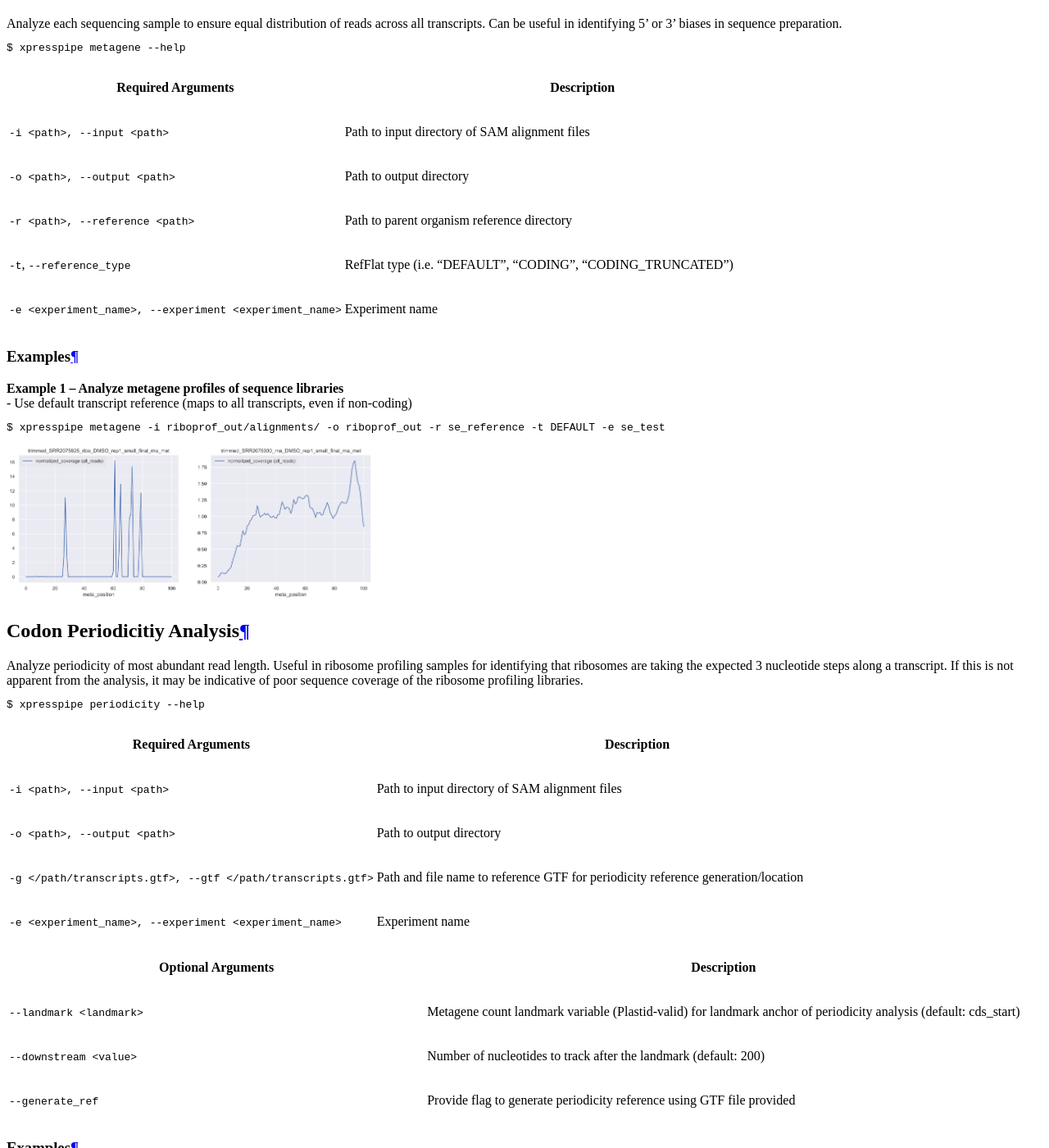
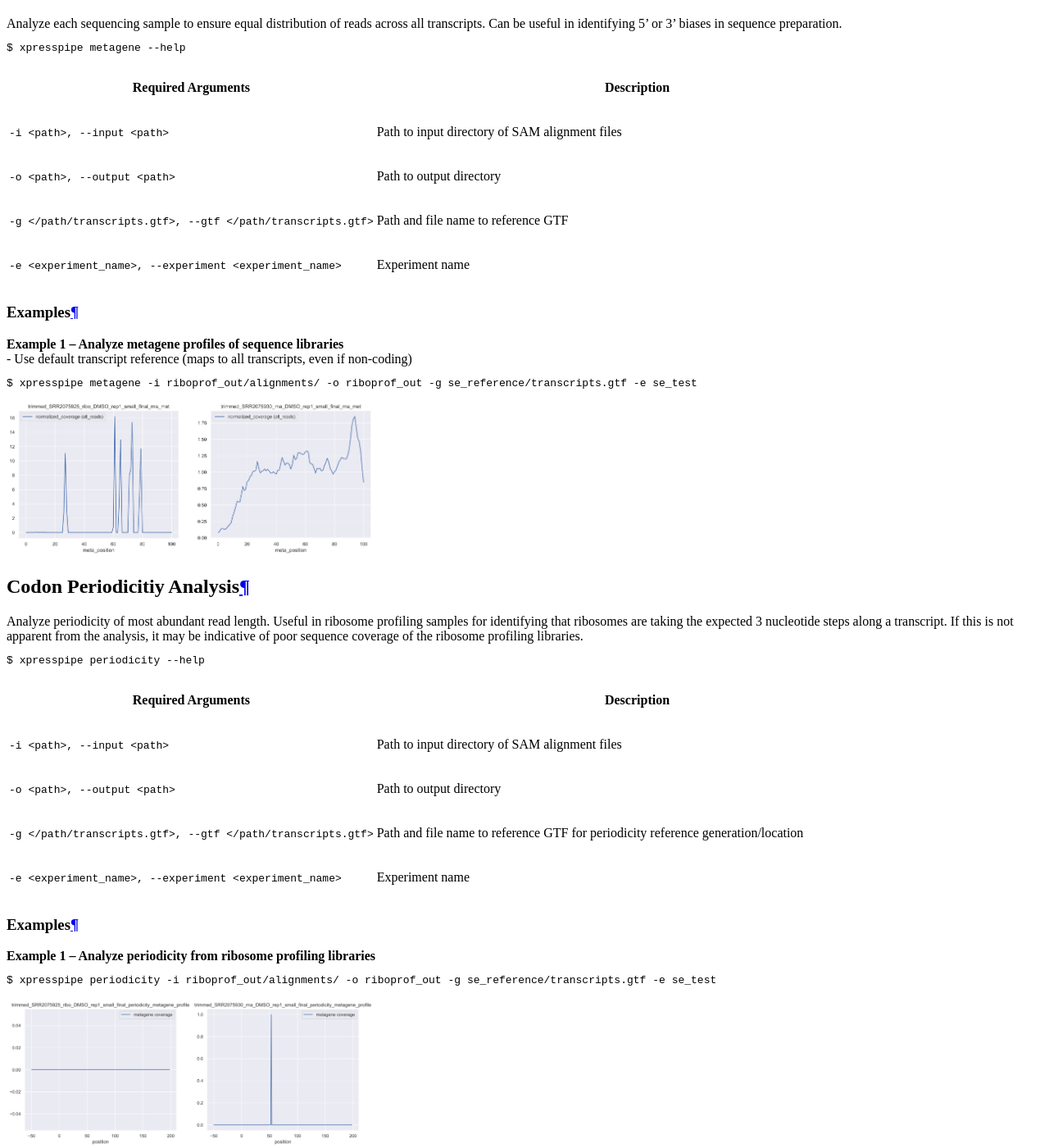
Before and after one commit to XPRESSyourself/XPRESSpipe, a Sphinx documentation site: the page built from docs/content/analysis.rst, in a window 1280 px wide and 1400 px high, scrolled down 3775 px. Shown: the whole window at 82% size. Built offline with Sphinx 7.4.7 and the Read the Docs theme 2.0.0, drawn with Linux system fonts in a browser that asks for light colours.

Commit message:
Update docs to match recent changes

```diff
--- a/docs/content/analysis.rst
+++ b/docs/content/analysis.rst
@@ -184,10 +184,8 @@ Metagene Analysis
      - Path to input directory of SAM alignment files
    * - :data:`-o \<path\>, --output \<path\>`
      - Path to output directory
-   * - :data:`-r \<path\>, --reference \<path\>`
-     - Path to parent organism reference directory
-   * - :data:`-t <DEFAULT, CODING, CODING_TRUNCATED>`, :data:`--reference_type <DEFAULT, CODING, CODING_TRUNCATED>`
-     - RefFlat type (i.e. "DEFAULT", "CODING", "CODING_TRUNCATED")
+   * - :data:`-g \</path/transcripts.gtf\>, --gtf \</path/transcripts.gtf\>`
+     - Path and file name to reference GTF
    * - :data:`-e \<experiment_name\>, --experiment \<experiment_name\>`
      - Experiment name
 
@@ -200,7 +198,7 @@ Examples
 .. ident with TABs
 .. code-block:: python
 
-  $ xpresspipe metagene -i riboprof_out/alignments/ -o riboprof_out -r se_reference -t DEFAULT -e se_test
+  $ xpresspipe metagene -i riboprof_out/alignments/ -o riboprof_out -g se_reference/transcripts.gtf -e se_test
 
 .. image:: se_test_metagene_summary.png
   :width: 450px
@@ -229,18 +227,6 @@ Codon Periodicitiy Analysis
    * - :data:`-e \<experiment_name\>, --experiment \<experiment_name\>`
      - Experiment name
 
-.. list-table::
-  :widths: 35 50
-  :header-rows: 1
-
-  * - Optional Arguments
-    - Description
-  * - :data:`--landmark \<landmark\>`
-    -  Metagene count landmark variable (Plastid-valid) for landmark anchor of periodicity analysis (default: cds_start)
-  * - :data:`--downstream \<value\>`
-    - Number of nucleotides to track after the landmark (default: 200)
-  * - :data:`--generate_ref`
-    - Provide flag to generate periodicity reference using GTF file provided
 
 -----------
 Examples
```
Also changed, not shown: docs/content/reference-building.rst (+8 -8 lines).
